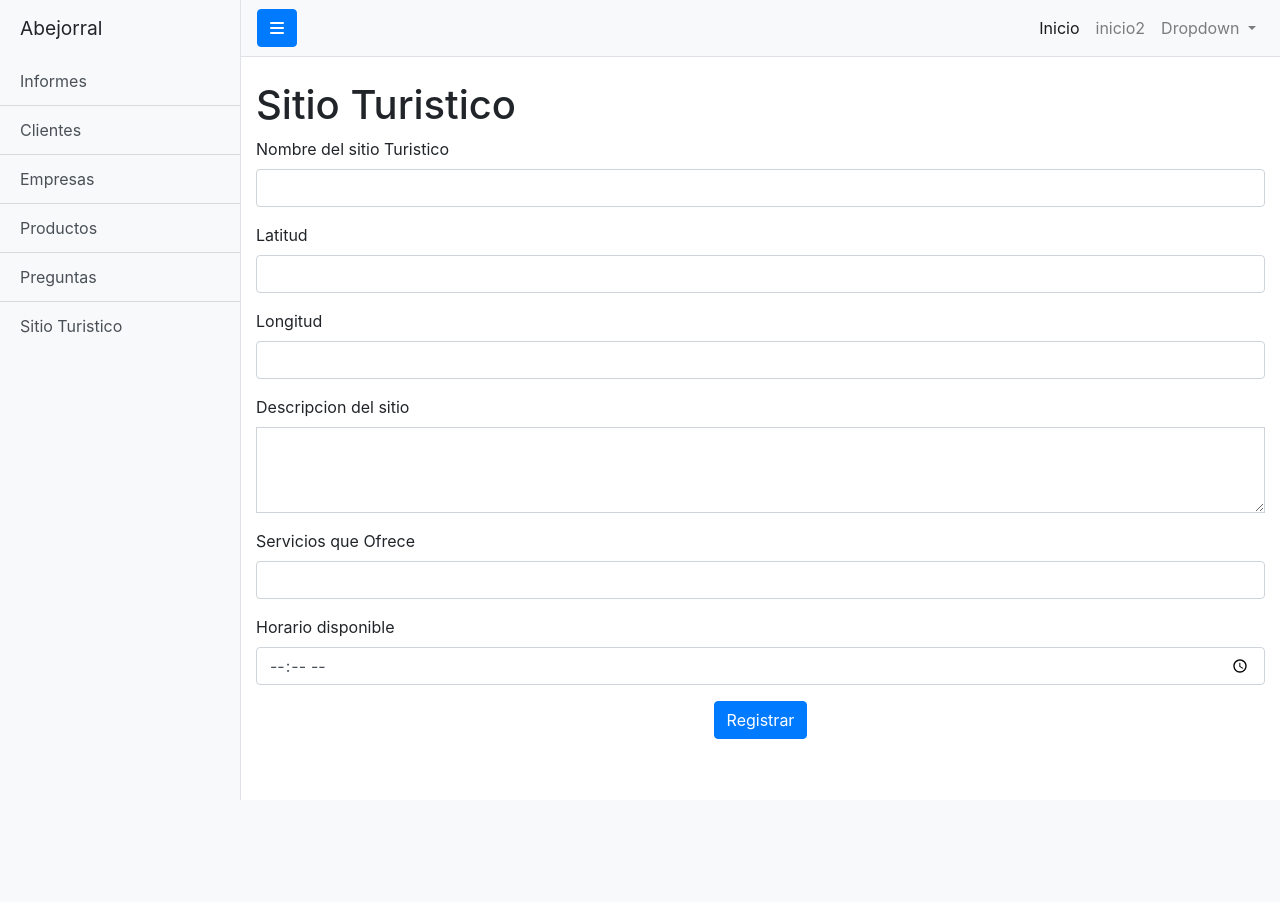
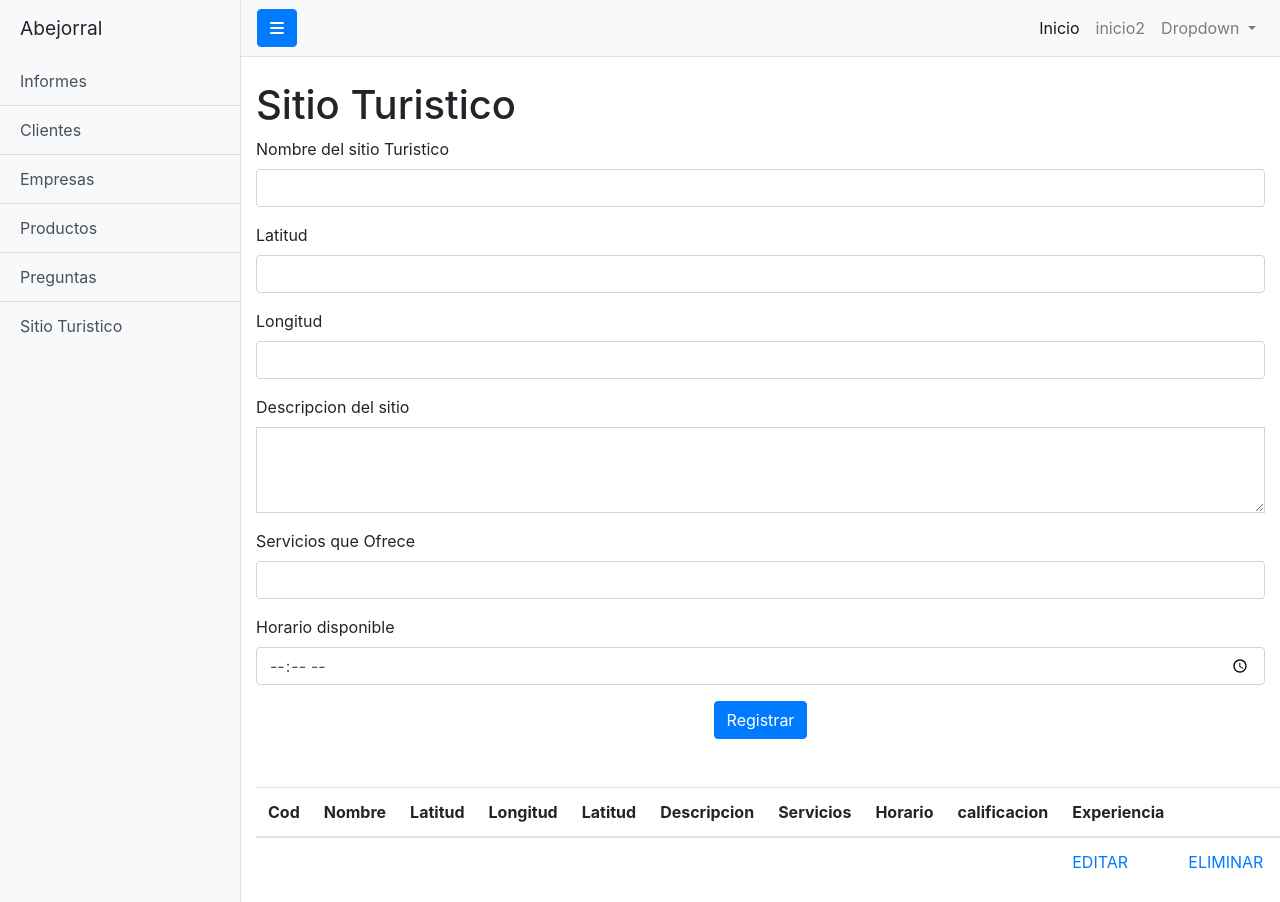
Before and after one commit to sam-oro/abejorral-turista, a PHP site: page /GIT/admin/sitio in a window 1280 px wide. Before the commit the page ends 800 px from the top, so only its background shows below. Run offline with PHP 8.4, Linux system fonts and the light colour scheme; tables that the repository leaves empty or names only in its code hold one stand-in row (values such as "Sample post"); data that the repository does not hold is empty; some libraries are stand-ins or nearby versions.

Commit message:
modulo administrador 55%

```diff
--- a/admin/sitio.php
+++ b/admin/sitio.php
@@ -123,11 +123,45 @@ include '../conexion/conexion.php';
                             <div class="form-group text-center mb-5">
                                 <button type="submit" class="btn btn-primary">Registrar</button>
                             </div>
+                        </form>
 
-
-
-
-                        </form>
+                        <div class="mt-4">
+                            <table class="table table-hover">
+                                <thead class="thead">
+                                    <th>Cod</th>
+                                    <th>Nombre</th>
+                                    <th>Latitud</th>
+                                    <th>Longitud</th>
+                                    <th>Latitud</th>
+                                    <th>Descripcion</th>
+                                    <th>Servicios</th>
+                                    <th>Horario</th>
+                                    <th>calificacion</th>
+                                    <th>Experiencia</th>
+                                    <th></th>
+                                    <th></th>
+                                </thead>
+                                <?php
+                                $sel = $conn ->query("SELECT * FROM tblsitio ");
+                                while ($fila = $sel -> fetch_assoc()) {
+                                ?>
+                                <tr>
+                                    <td><?php echo $fila['Cod_Sitio'] ?></td>
+                                    <td><?php echo $fila['Nombre'] ?></td>
+                                    <td><?php echo $fila['Latitud'] ?></td>
+                                    <td><?php echo $fila['Longitud'] ?></td>
+                                    <td><?php echo $fila['Detalle'] ?></td>
+                                    <td><?php echo $fila['Servicios'] ?></td>
+                                    <td><?php echo $fila['Horario'] ?></td>
+                                    <td><?php echo $fila['Calificacion'] ?></td>
+                                    <td><?php echo $fila['Experiencia'] ?></td>
+                                    <td><a href="frm_actu_padecimiento.php?padecimientoid=<?php echo $fila['padecimientoid'] ?>">EDITAR</a></td>
+                                    <td><a href="#" onclick="preguntar(<?php echo $fila['Id_Servicio']?>)">ELIMINAR</a></td>
+                            </tr>
+                            <?php } ?>
+                        </table>
+                        </div>
+                    </div>
 
 
 
```
Also changed, not shown: admin/preguntas.php (+34 -0 lines).
